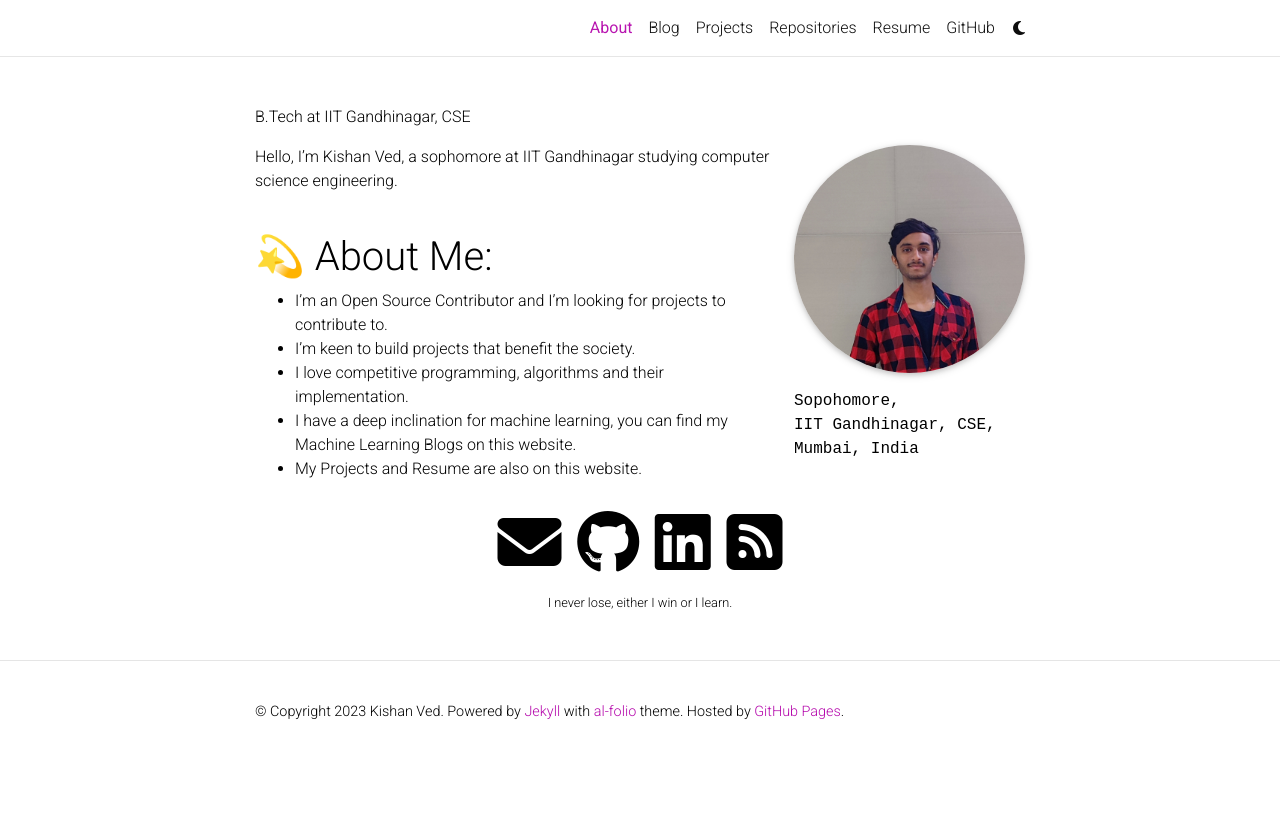
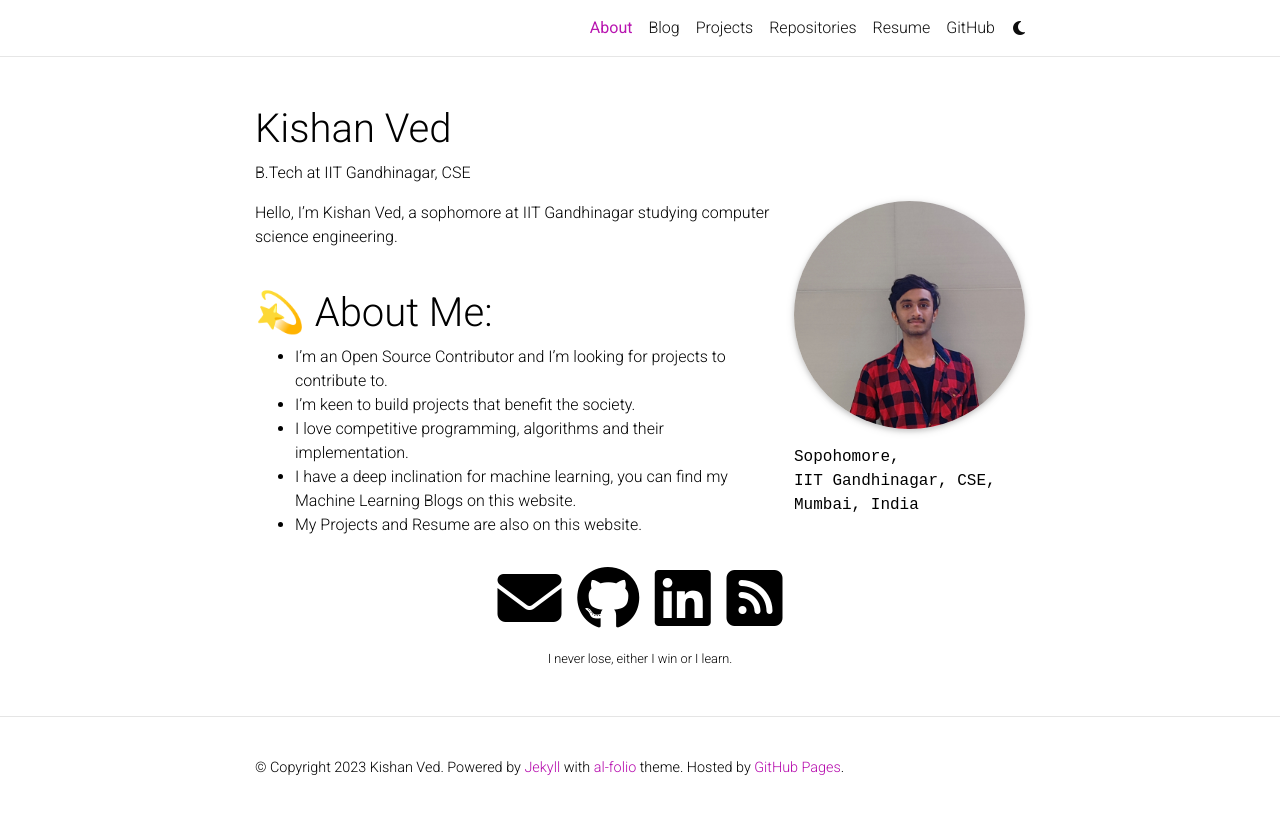
Before and after one commit to Kishan-Ved/portfolio, a Jekyll site: the page built from _pages/about.md, in a window 1280 px wide. Shown: the top 814 px of the page. Built offline with Jekyll 4.4.1, drawn with Linux system fonts in a browser that asks for light colours; full-size pictures stand in for the smaller copies a plugin makes; comment, search, counter and statistics services are not loaded; a style sheet for code colours, icons or effects is not loaded.

Commit message:
Set title to Kishan Ved

```diff
--- a/_config.yml
+++ b/_config.yml
@@ -2,7 +2,7 @@
 # Site settings
 # -----------------------------------------------------------------------------
 
-title: # the website title (if blank, full name will be used instead)
+title: Kishan Ved # the website title (if blank, full name will be used instead)
 first_name: Kishan
 middle_name:
 last_name: Ved
```
